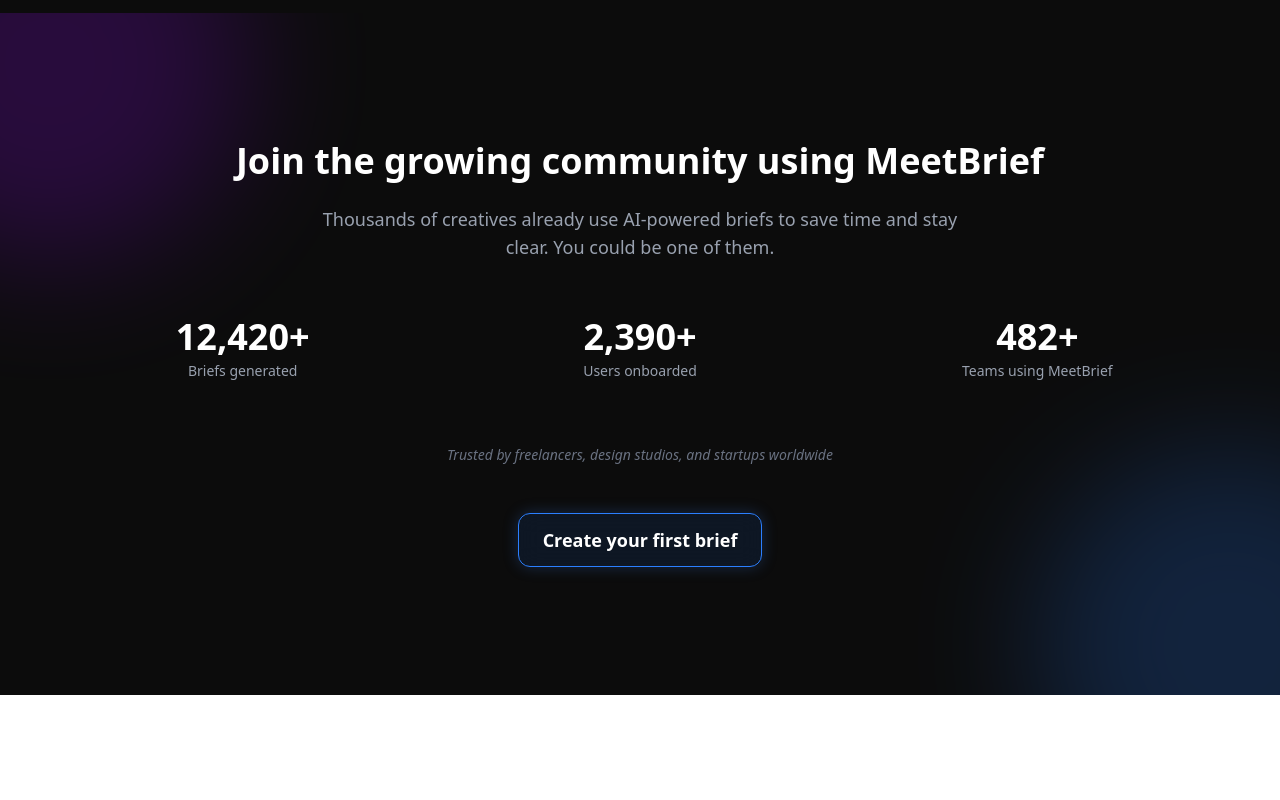
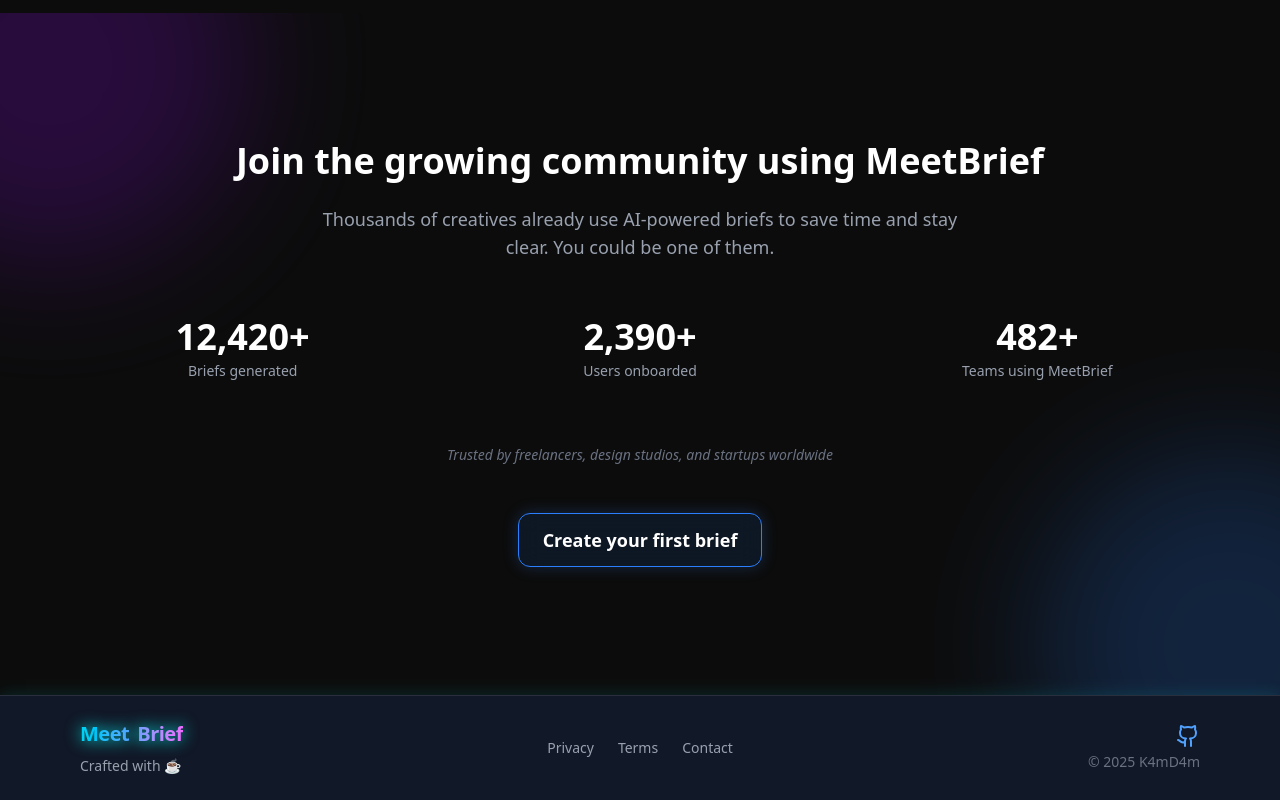
Before and after one commit to K4mD4m/Landing-Page-Exapmle, a React (Vite) app: page / in a window 1280 px wide. Shown: the part 2205-3005 px from the top of the page. Before the commit the page ends 2900 px from the top, so only its background shows below. Built offline with nearby package versions, Linux system fonts and the light colour scheme.

Commit message:
Footer added

```diff
--- a/src/App.tsx
+++ b/src/App.tsx
@@ -1,5 +1,6 @@
 import { BrowserRouter as Router, Routes, Route } from "react-router-dom";
 import Navbar from "./components/Navbar";
+import Footer from "./components/Footer";
 import { lazy, Suspense } from "react";
 import Loader from "./components/Loader";
 
@@ -15,6 +16,7 @@ function App() {
           <Route path="/" element={<Home />} />
         </Routes>
       </Suspense>
+      <Footer />
     </Router>
   );
 }
--- a/src/components/Footer.tsx
+++ b/src/components/Footer.tsx
@@ -0,0 +1,48 @@
+import { Link } from "react-router-dom";
+import { Github } from "lucide-react";
+
+const Footer = () => (
+  <footer className="relative w-full bg-[#111827] border-t border-white/10 shadow-[0_0_16px_#0ff2]">
+    <div className="relative z-10 max-w-6xl mx-auto px-4 py-6 flex flex-col md:flex-row items-center justify-between gap-6">
+      {/* Left */}
+      <div className="flex flex-col items-center md:items-start gap-1 md:w-1/3">
+        <Link
+          to="/"
+          className="text-xl font-extrabold tracking-tight flex items-center gap-1 bg-clip-text text-transparent bg-gradient-to-r from-cyan-400 via-blue-400 to-fuchsia-400 drop-shadow-[0_0_8px_#0ff]"
+        >
+          Meet<span className="ml-1">Brief</span>
+        </Link>
+        <span className="text-sm text-gray-400 mt-1">Crafted with ☕</span>
+      </div>
+      {/* Center */}
+      <nav className="flex gap-6 text-gray-400 text-sm font-medium md:w-1/3 justify-center">
+        <Link to="/privacy" className="hover:text-white transition">
+          Privacy
+        </Link>
+        <Link to="/terms" className="hover:text-white transition">
+          Terms
+        </Link>
+        <Link to="/contact" className="hover:text-white transition">
+          Contact
+        </Link>
+      </nav>
+      {/* Right */}
+      <div className="flex flex-col items-center md:items-end gap-1 md:w-1/3">
+        <a
+          href="https://github.com/K4mD4m/Landing-Page-Exapmle"
+          target="_blank"
+          rel="noopener noreferrer"
+          className="hover:text-white transition text-xs"
+          aria-label="GitHub"
+        >
+          <Github className="w-6 h-6 text-blue-400 hover:text-white transition" />
+        </a>
+        <span className="text-gray-500 text-sm">
+          &copy; {new Date().getFullYear()} K4mD4m
+        </span>
+      </div>
+    </div>
+  </footer>
+);
+
+export default Footer;
```
